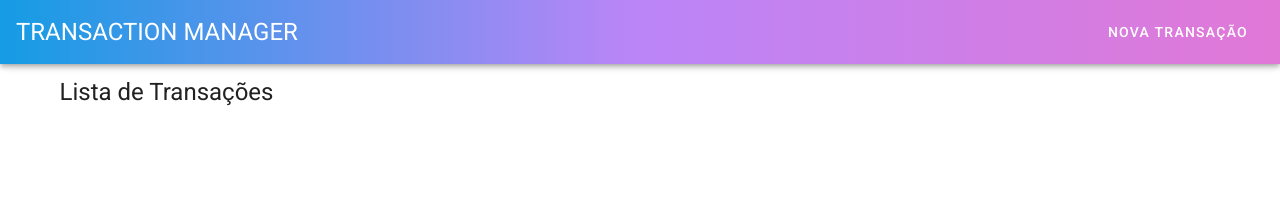
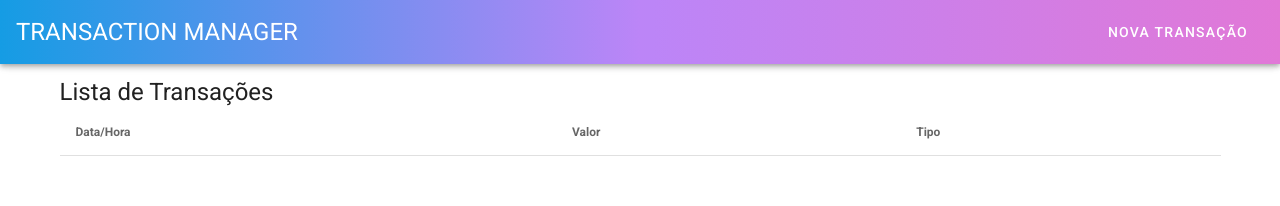
Before and after one commit to fabiomferreira/transactions-manager, a Vue app: page / in a window 1280 px wide. Shown: the top 206 px of the page. Built offline with nearby package versions, Linux system fonts and the light colour scheme.

Commit message:
List all transactions

```diff
--- a/src/views/TransactionList.vue
+++ b/src/views/TransactionList.vue
@@ -1,12 +1,36 @@
 <template>
   <v-container>
       <h1 class="headline">Lista de Transações</h1>
+       <v-simple-table>
+            <template v-slot:default>
+                <thead>
+                    <tr>
+                        <th align="left">Data/Hora</th>
+                        <th align="left">Valor</th>
+                        <th align="left">Tipo</th>
+                    </tr>
+                </thead>
+                <tbody>
+                    <tr v-for="(transaction, key) in transactions" :key="key">
+                        <td>{{transaction.date}}</td>
+                        <td>R$ {{transaction.value}}</td>
+                        <td>{{transaction.type}}</td>
+                    </tr>
+                </tbody>
+            </template>
+       </v-simple-table>
   </v-container>
 </template>
 
 <script>
 export default {
-    name: 'TransactionList'
+    name: 'TransactionList',
+    data: () => ({
+        transactions: []
+    }),
+    created() {
+        this.transactions = JSON.parse(localStorage.getItem('transactions'))
+    }
 }
 </script>
 
--- a/src/views/TransactionRegistration.vue
+++ b/src/views/TransactionRegistration.vue
@@ -43,6 +43,7 @@
 <script>
 import {mapActions} from 'vuex';
 
+const locale = 'pt-BR';
 export default {
     name: 'TransactionRegistration',
     data: () => ({
@@ -57,7 +58,7 @@ export default {
       formatMoney(eventValue) {
         const value = eventValue
         const onlyNumbersValue = value.replace(/\D/g, '') || '0'
-        const moneyValue = (parseFloat(onlyNumbersValue) / 100).toLocaleString('pt-BR', {
+        const moneyValue = (parseFloat(onlyNumbersValue) / 100).toLocaleString(locale, {
           minimumFractionDigits: 2
         })
         this.transactionValue = moneyValue
@@ -71,6 +72,7 @@ export default {
           let transactions = JSON.parse(localStorage.getItem('transactions')) || []
           transactions = [
             {
+              date: new Date().toLocaleString(locale),
               value: this.transactionValue,
               type: this.transactionType
             },
```
